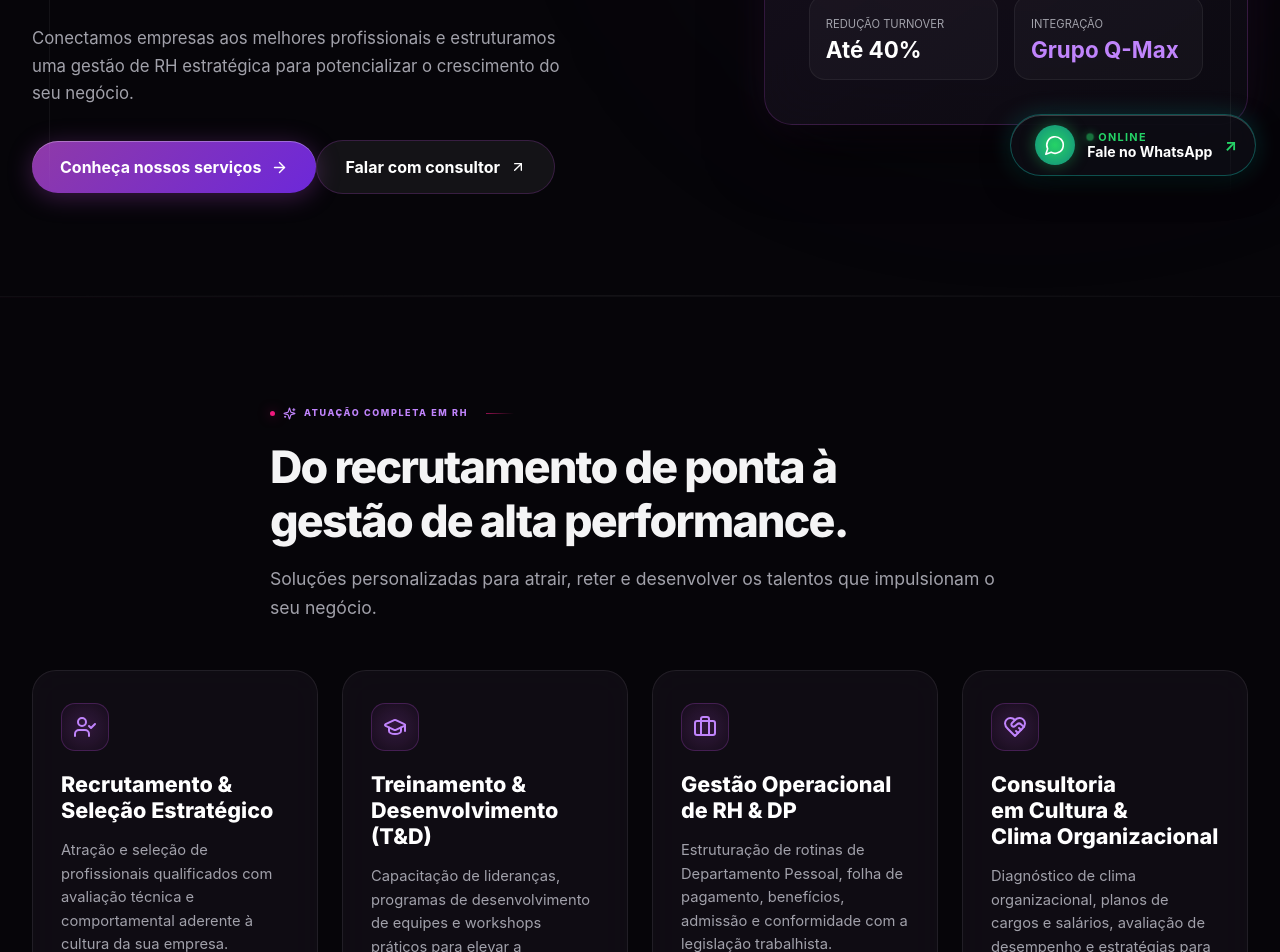
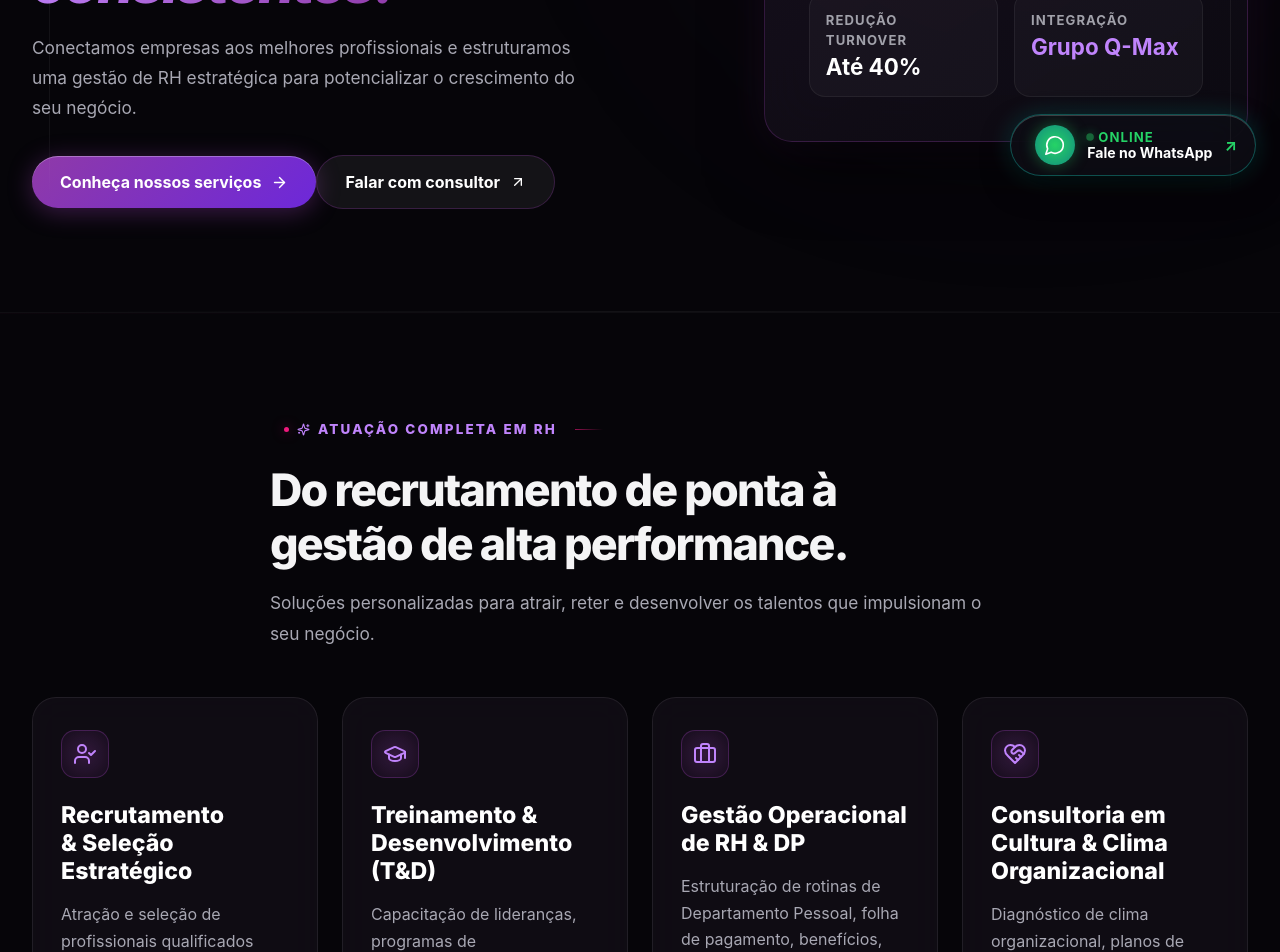
Before and after one commit to Grupo-Q-Max/Grupo-Q-Max, a Next.js app: page /talents in a window 1280 px wide. Shown: the part 600-1552 px from the top of the page. Built offline with nearby package versions, Linux system fonts and the light colour scheme.

Commit message:
feat: ampliacao do menu lateral drawer e aumento de escala tipografica em todos os textos para maxima legibilidade

```diff
--- a/app/qmax-brand-system.css
+++ b/app/qmax-brand-system.css
@@ -1653,3 +1653,213 @@ button:hover .qmax-company-name .qmax-brand-word,
   transform: translateY(-2px);
   box-shadow: 0 8px 35px rgba(239, 25, 125, 0.6);
 }
+
+/* =========================================================================
+   19. ENLARGED LATERAL DRAWER MENU & GLOBAL TYPOGRAPHY BOOST
+   ========================================================================= */
+
+/* A) EXPANDED LATERAL DRAWER MENU */
+.nav15__mobile,
+.qeh__mobile {
+  width: min(500px, 94vw) !important;
+  background: linear-gradient(180deg, rgba(14, 14, 20, 0.98), rgba(6, 6, 10, 0.99)) !important;
+  backdrop-filter: blur(28px) !important;
+  box-shadow: -15px 0 60px rgba(0, 0, 0, 0.85), -1px 0 0 rgba(255, 255, 255, 0.1) !important;
+}
+
+.nav15__mobileInner,
+.qeh__mobileInner {
+  padding: 36px 32px !important;
+  gap: 16px !important;
+}
+
+.nav15__mobileTop,
+.qeh__mobileTop {
+  padding-bottom: 24px !important;
+  margin-bottom: 12px !important;
+  border-bottom: 1px solid rgba(255, 255, 255, 0.1) !important;
+}
+
+.nav15__mobileTop span,
+.qeh__mobileTop span {
+  font-size: 1rem !important;
+  font-weight: 800 !important;
+  letter-spacing: 0.18em !important;
+  color: #ef197d !important;
+}
+
+.nav15__mobileTop small,
+.qeh__mobileTop small {
+  font-size: 0.88rem !important;
+  color: #a1a1aa !important;
+}
+
+/* Primary Items in Drawer */
+.nav15__mobileInner > a:not(.nav15__mobileCta),
+.nav15__mobileInner > button,
+.qeh__mobileInner > a:not(.qeh__mobileCta),
+.qeh__mobileInner > button {
+  padding: 18px 22px !important;
+  border-radius: 16px !important;
+  background: rgba(255, 255, 255, 0.03) !important;
+  border: 1px solid rgba(255, 255, 255, 0.06) !important;
+  transition: all 0.25s cubic-bezier(0.16, 1, 0.3, 1) !important;
+}
+
+.nav15__mobileInner > a:not(.nav15__mobileCta):hover,
+.nav15__mobileInner > button:hover,
+.qeh__mobileInner > a:not(.qeh__mobileCta):hover,
+.qeh__mobileInner > button:hover {
+  background: rgba(255, 255, 255, 0.08) !important;
+  border-color: rgba(239, 25, 125, 0.4) !important;
+  transform: translateX(4px) !important;
+}
+
+.nav15__mobileInner > a span,
+.nav15__mobileInner > button span,
+.qeh__mobileInner > a span,
+.qeh__mobileInner > button span {
+  font-size: 1.1rem !important;
+  font-weight: 800 !important;
+  color: #ef197d !important;
+}
+
+.nav15__mobileInner > a strong,
+.nav15__mobileInner > button strong,
+.qeh__mobileInner > a strong,
+.qeh__mobileInner > button strong {
+  font-size: 1.4rem !important;
+  font-weight: 800 !important;
+  letter-spacing: -0.02em !important;
+  color: #ffffff !important;
+}
+
+/* Sub-items in Drawer */
+.nav15__mobileSub,
+.qeh__mobileSub {
+  padding: 8px 12px 14px 24px !important;
+  gap: 8px !important;
+}
+
+.nav15__mobileSub a,
+.qeh__mobileSub a {
+  font-size: 1.15rem !important;
+  font-weight: 600 !important;
+  padding: 12px 18px !important;
+  color: #d4d4d8 !important;
+  border-radius: 12px !important;
+  background: rgba(255, 255, 255, 0.02) !important;
+  border: 1px solid rgba(255, 255, 255, 0.04) !important;
+}
+
+.nav15__mobileSub a:hover,
+.qeh__mobileSub a:hover {
+  color: #ffffff !important;
+  background: rgba(239, 25, 125, 0.12) !important;
+  border-color: rgba(239, 25, 125, 0.3) !important;
+}
+
+/* Drawer CTA */
+.nav15__mobileCta,
+.qeh__mobileCta {
+  margin-top: 16px !important;
+  padding: 20px 28px !important;
+  font-size: 1.15rem !important;
+  font-weight: 800 !important;
+  border-radius: 9999px !important;
+  box-shadow: 0 8px 30px rgba(239, 25, 125, 0.45) !important;
+}
+
+/* B) GLOBAL TYPOGRAPHY BOOST (LETRAS MAIORES E MAIS LEGÍVEIS) */
+
+/* Eyebrow & Badges */
+.eyebrow,
+[class*="__eyebrow"],
+.audit67__eyebrowLabel,
+.contact42__eyebrow {
+  font-size: 0.84rem !important;
+  font-weight: 800 !important;
+  letter-spacing: 0.16em !important;
+  padding: 6px 14px !important;
+}
+
+/* Paragraphs Across All Sections */
+p,
+.qstory__statement p,
+.qstory p,
+.hero p,
+.faq43__answer p,
+.finish-contact__copy p,
+.qmax-comparison__header p,
+.qmax-journey__header p,
+.qmax-calculator__header p,
+.audit67__heroCopy p,
+.contabil-hero__copy p,
+.finora-hero__copy p,
+.talents-hero__copy p,
+.technology-hero__copy p,
+.lagerhaus-hero__copy p {
+  font-size: clamp(1.08rem, 1.2vw, 1.25rem) !important;
+  line-height: 1.75 !important;
+  color: #a8a8b3 !important;
+}
+
+/* Card Descriptions and Text */
+.ecosystem-card p,
+.products5__copy p,
+.contabil-service-card p,
+.finora-card p,
+.talents-card p,
+.technology-card p,
+.lagerhaus-card p,
+.qmax-journey__body p {
+  font-size: 1rem !important;
+  line-height: 1.65 !important;
+}
+
+/* Small Tags, Labels and Sub-indicators */
+small,
+.kicker,
+[class*="__kicker"],
+.qmax-calculator__label span,
+.qmax-calculator__sliderHead span,
+.qmax-comparison__badge,
+.finish-footer__nav strong,
+.finish-footer__bottom span,
+.contabil-hero__metric small,
+.finora-hero__card small,
+.talents-hero__card small,
+.technology-hero__card small,
+.lagerhaus-hero__card small {
+  font-size: 0.82rem !important;
+  font-weight: 700 !important;
+  letter-spacing: 0.08em !important;
+}
+
+/* Card Titles & Headings */
+.ecosystem-card h3,
+.products5__copy h3,
+.contabil-service-card h3,
+.finora-card h3,
+.talents-card h3,
+.technology-card h3,
+.lagerhaus-card h3,
+.qmax-journey__body h3 {
+  font-size: 1.45rem !important;
+  font-weight: 800 !important;
+  color: #ffffff !important;
+}
+
+/* FAQ Questions */
+.faq43__trigger,
+.faq43__trigger span {
+  font-size: 1.25rem !important;
+  font-weight: 700 !important;
+}
+
+/* Footer Links & Navigation */
+.finish-footer__nav a,
+.finish-footer__quickBtn span {
+  font-size: 0.96rem !important;
+  line-height: 1.6 !important;
+}
```
Also changed, not shown: 2 other files (tests, documents, lock files or other folders).
